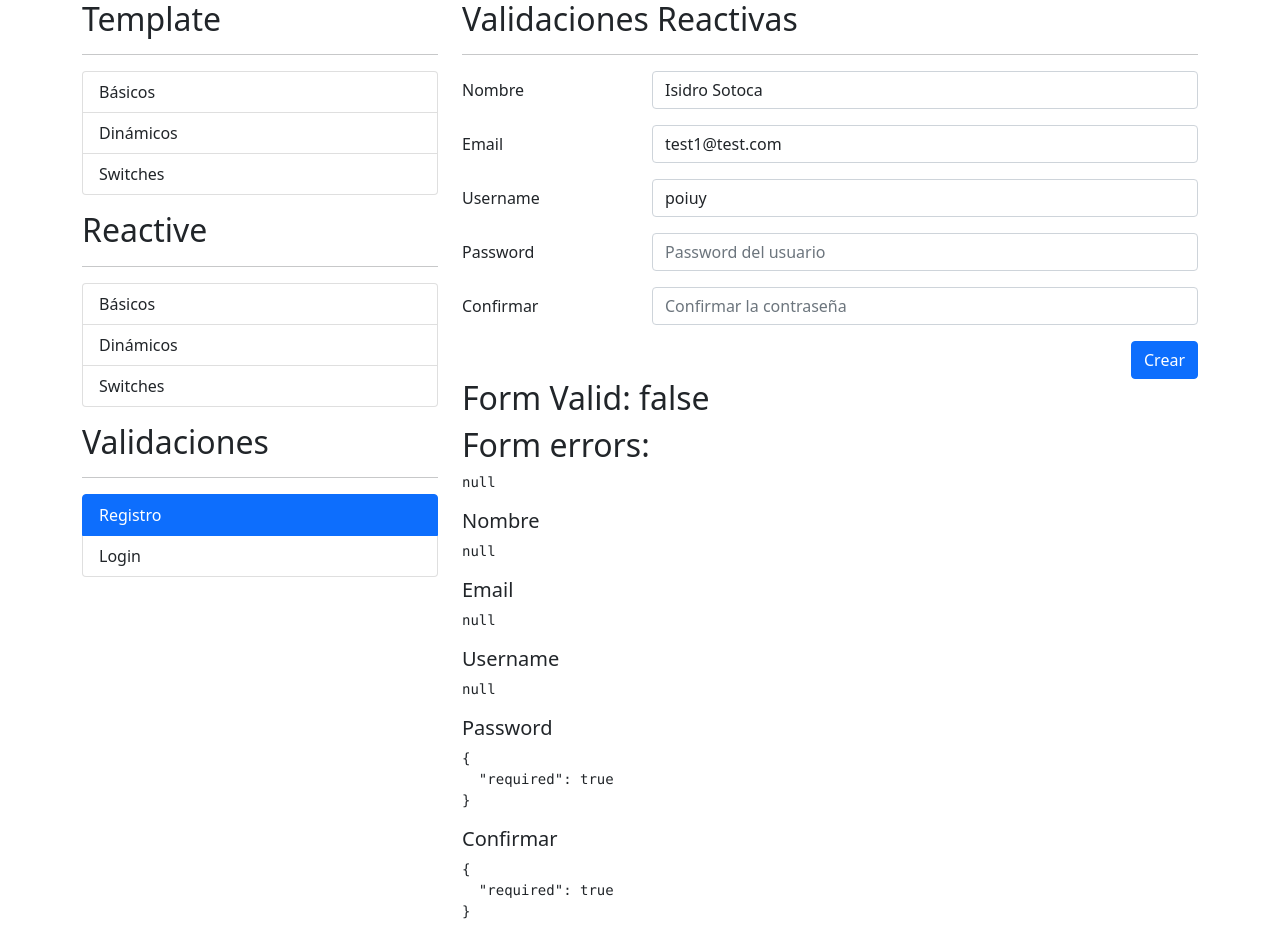
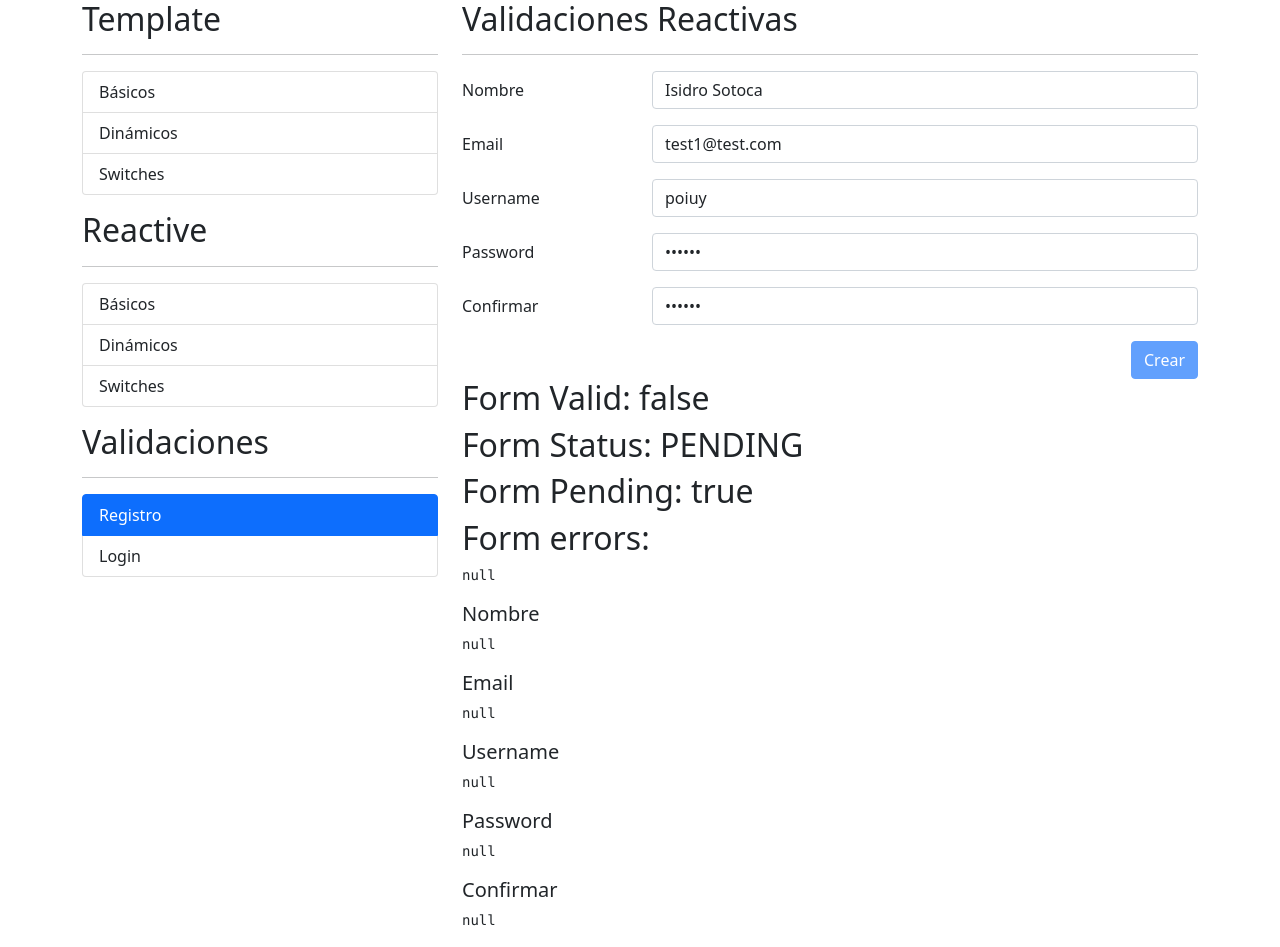
Before and after one commit to IsidroSE/formulariosApp, an Angular app: page /auth/registro in a window 1280 px wide. Built offline with nearby package versions, Linux system fonts and the light colour scheme; no server answers.

Commit message:
add async validation to form

```diff
--- a/src/app/app.module.ts
+++ b/src/app/app.module.ts
@@ -1,5 +1,6 @@
 import { NgModule } from '@angular/core';
 import { BrowserModule } from '@angular/platform-browser';
+import { HttpClientModule } from '@angular/common/http';
 
 import { AppRoutingModule } from './app-routing.module';
 import { AppComponent } from './app.component';
@@ -12,6 +13,7 @@ import { SharedModule } from './shared/shared.module';
   imports: [
     BrowserModule,
     AppRoutingModule,
+    HttpClientModule,
     SharedModule
   ],
   providers: [],
--- a/src/app/auth/pages/registro/registro.component.html
+++ b/src/app/auth/pages/registro/registro.component.html
@@ -119,6 +119,7 @@
                     <button
                         class="btn btn-primary float-end"
                         type="submit"
+                        [disabled]="miFormulario.pending"
                     >
                         Crear
                     </button>
@@ -131,6 +132,8 @@
 </div>
 
 <h2>Form Valid: {{ miFormulario.valid }}</h2>
+<h2>Form Status: {{ miFormulario.status }}</h2>
+<h2>Form Pending: {{ miFormulario.pending }}</h2>
 <h2>Form errors: </h2>
 <pre>{{ miFormulario.errors | json }}</pre>
 
--- a/src/app/auth/pages/registro/registro.component.ts
+++ b/src/app/auth/pages/registro/registro.component.ts
@@ -1,5 +1,6 @@
 import { Component, OnInit } from '@angular/core';
 import { FormBuilder, FormGroup, Validators } from '@angular/forms';
+import { EmailValidatorService } from 'src/app/shared/validator/email-validator.service';
 
 import { emailPattern, nombreApellidoPattern, noPuedeSerStrider } from 'src/app/shared/validator/validaciones';
 import { ValidatorService } from 'src/app/shared/validator/validator.service';
@@ -14,7 +15,7 @@ export class RegistroComponent implements OnInit {
 
   miFormulario: FormGroup = this.fb.group({
     nombre: ['', [ Validators.required, Validators.pattern(this.vs.nombreApellidoPattern) ]],
-    email: ['', [ Validators.required,  Validators.pattern(emailPattern) ]],
+    email: ['', [ Validators.required,  Validators.pattern(emailPattern) ], [ this.evs ]],
     username: ['', [ Validators.required, noPuedeSerStrider ]],
     password: ['', [ Validators.required, Validators.minLength(6) ]],
     confirmPass: ['', [ Validators.required ]]
@@ -24,7 +25,8 @@ export class RegistroComponent implements OnInit {
 
   constructor(
     private fb: FormBuilder,
-    private vs: ValidatorService
+    private vs: ValidatorService,
+    private evs: EmailValidatorService
   ) { }
 
   ngOnInit(): void {
@@ -32,7 +34,9 @@ export class RegistroComponent implements OnInit {
     this.miFormulario.reset({
       nombre: 'Isidro Sotoca',
       email: 'test1@test.com',
-      username: 'poiuy'
+      username: 'poiuy',
+      password: '123456',
+      confirmPass: '123456'
     });
   }
 
--- /dev/null
+++ b/src/app/shared/validator/email-validator.service.ts
@@ -0,0 +1,28 @@
+import { HttpClient } from '@angular/common/http';
+import { Injectable } from '@angular/core';
+import { AbstractControl, AsyncValidator, ValidationErrors } from '@angular/forms';
+import { Observable } from 'rxjs';
+import { map, delay } from 'rxjs/operators';
+
+@Injectable({
+  providedIn: 'root'
+})
+export class EmailValidatorService implements AsyncValidator {
+
+  constructor( private http: HttpClient ) { }
+
+  validate(control: AbstractControl): | Observable<ValidationErrors | null> {
+
+    const email = control.value;
+    console.log(email);
+    return this.http.get<any[]>(`http://localhost:3000/usuarios?q=${ email }`)
+    .pipe(
+      delay(3000),
+      map( resp => {
+        console.log(resp);
+        return (resp.length === 0) ? null : { emailTomado: true }
+      })
+    );
+
+  }
+}
```
